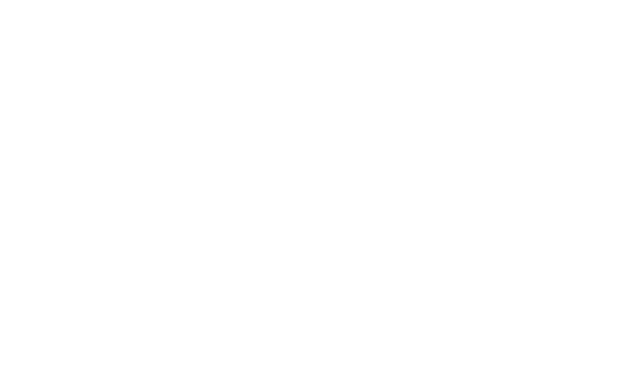
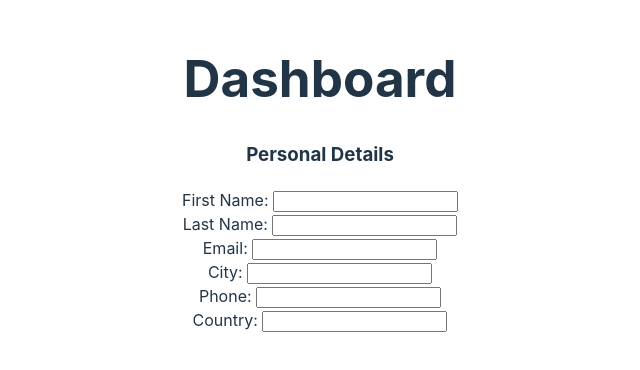
Before and after one commit to mothibimalebana/resume-builder, a React (Vite) app: page / in a window 1280 px wide. Shown: the part 226-596 px from the top of the page, without its empty margins (320-960 px from the left). Built offline with nearby package versions, Linux system fonts and the light colour scheme.

Commit message:
created section element
Seciton element loops through a given array of queries, i.e First Name, Last Name. It also requires a title parameter to know which section the user is dealing with

```diff
--- a/src/App.jsx
+++ b/src/App.jsx
@@ -1,7 +1,12 @@
 import './App.css';
+import Form from './components/form/Form';
 
 function App() {
-  return <></>;
+  return (
+    <>
+      <Form />
+    </>
+  );
 }
 
 export default App;
--- a/src/components/form/Form.jsx
+++ b/src/components/form/Form.jsx
@@ -1,4 +1,4 @@
-import {} from '../../data/Data'
+import { personalDetails } from '../../data/Data';
 /**
  * Input field with label and textbox for user to enter input
  * @param {string} title  title of the input, i.e first name:
@@ -21,12 +21,12 @@
     </>
   );
 }
-function Section({ title, userInfo }) {
+function Section({ title, queryUserInfo }) {
   return (
     <>
       <h3>{title}</h3>
-      {userInfo.map((field) => {
-        return <InputField key={field} title={field} userInfo={} />;
+      {queryUserInfo.map((field) => {
+        return <InputField key={crypto.randomUUID()} title={field} />;
       })}
     </>
   );
@@ -36,7 +36,7 @@
     <>
       <div className="Form">
         <h1>Dashboard</h1>
-        <Section title={personalDetail} />
+        <Section title="Personal Details" queryUserInfo={personalDetails} />
       </div>
     </>
   );
--- a/src/data/Data.jsx
+++ b/src/data/Data.jsx
@@ -1,4 +1,4 @@
-const personalDetails = [
+export const personalDetails = [
   'First Name',
   'Last Name',
   'Email',
@@ -7,18 +7,10 @@
   'Country',
 ];
 
-const proffessionalSummary = ['Proffesional Summary'];
+export const proffessionalSummary = ['Proffesional Summary'];
 
-const workExperience = ['Work Experience'];
+export const workExperience = ['Work Experience'];
 
-const education = ['Education'];
+export const education = ['Education'];
 
-const skills = ['skills'];
-
-export default {
-  personalDetails,
-  proffessionalSummary,
-  workExperience,
-  education,
-  skills,
-};
+export const skills = ['skills'];
```
Also changed, not shown: eslint.config.js (+7 -6 lines).
